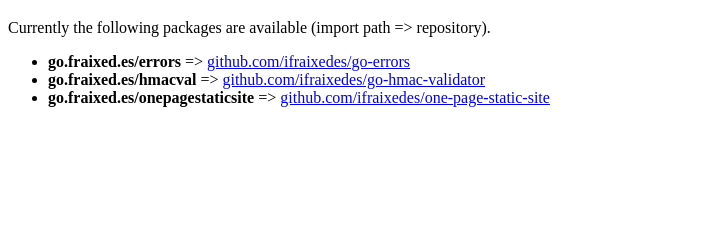
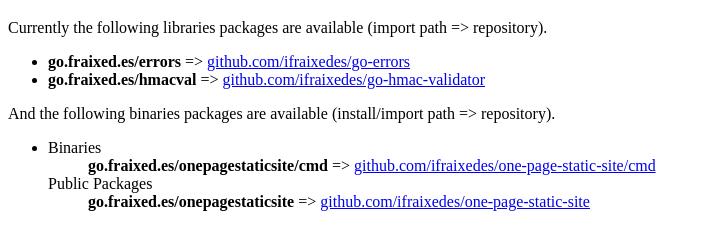
Before and after one commit to ifraixedes/go-canonical-import-paths, a plain HTML site: page index.html in a window 1280 px wide. Shown: the part 61-310 px from the top of the page, without its empty margins (0-711 px from the left). Drawn offline with Linux system fonts and the light colour scheme.

Commit message:
index: categorize the packages between libs & bins
Categorize the Go packages in packages which are libs and packages which
are binaries.

```diff
--- a/index.html
+++ b/index.html
@@ -6,11 +6,21 @@
 </head>
 <body>
   <h1>ifraixedes' Go packages</h1>
-  <p>Currently the following packages are available (import path => repository).</p>
+  <p>Currently the following libraries packages are available (import path => repository).</p>
   <ul>
     <li><b>go.fraixed.es/errors</b> => <a href="https://github.com/ifraixedes/go-errors">github.com/ifraixedes/go-errors</a></li>
     <li><b>go.fraixed.es/hmacval</b> => <a href="https://github.com/ifraixedes/go-hmac-validator">github.com/ifraixedes/go-hmac-validator</a></li>
-    <li><b>go.fraixed.es/onepagestaticsite</b> => <a href="https://github.com/ifraixedes/one-page-static-site">github.com/ifraixedes/one-page-static-site</a></li>
+  </ul>
+  <p>And the following binaries packages are available (install/import path => repository).</p>
+  <ul>
+    <li>
+      <dl>
+        <dt>Binaries</dt>
+        <dd><b>go.fraixed.es/onepagestaticsite/cmd</b> => <a href="https://github.com/ifraixedes/one-page-static-site/tree/master/cmd">github.com/ifraixedes/one-page-static-site/cmd</a></dd>
+        <dt>Public Packages</dt>
+        <dd><b>go.fraixed.es/onepagestaticsite</b> => <a href="https://github.com/ifraixedes/one-page-static-site">github.com/ifraixedes/one-page-static-site</a></dd>
+      </dl>
+    </li>
   </ul>
 </body>
 </html>
```
